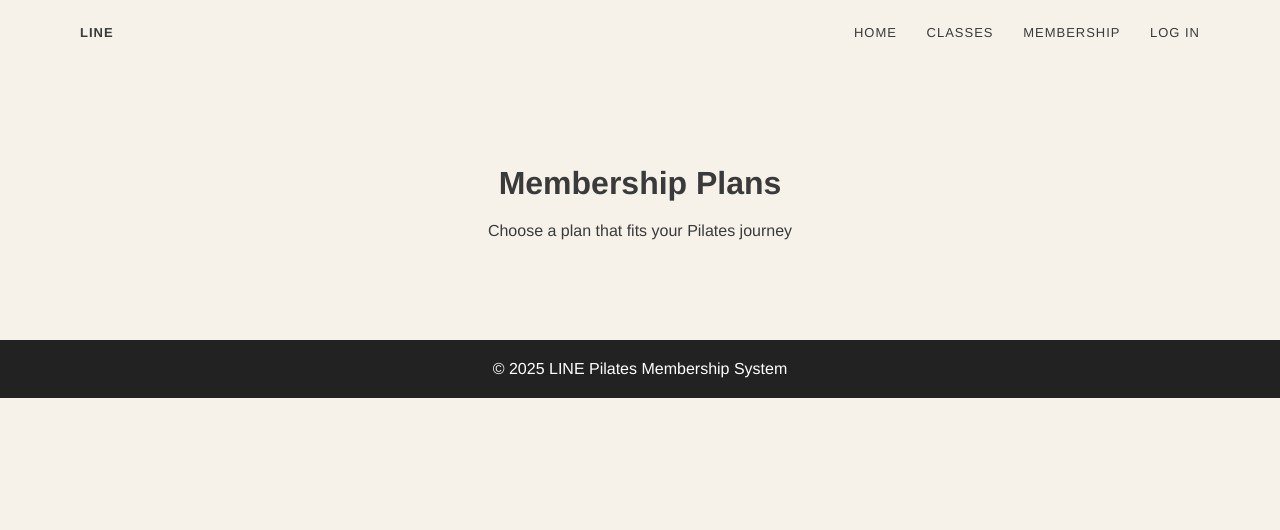
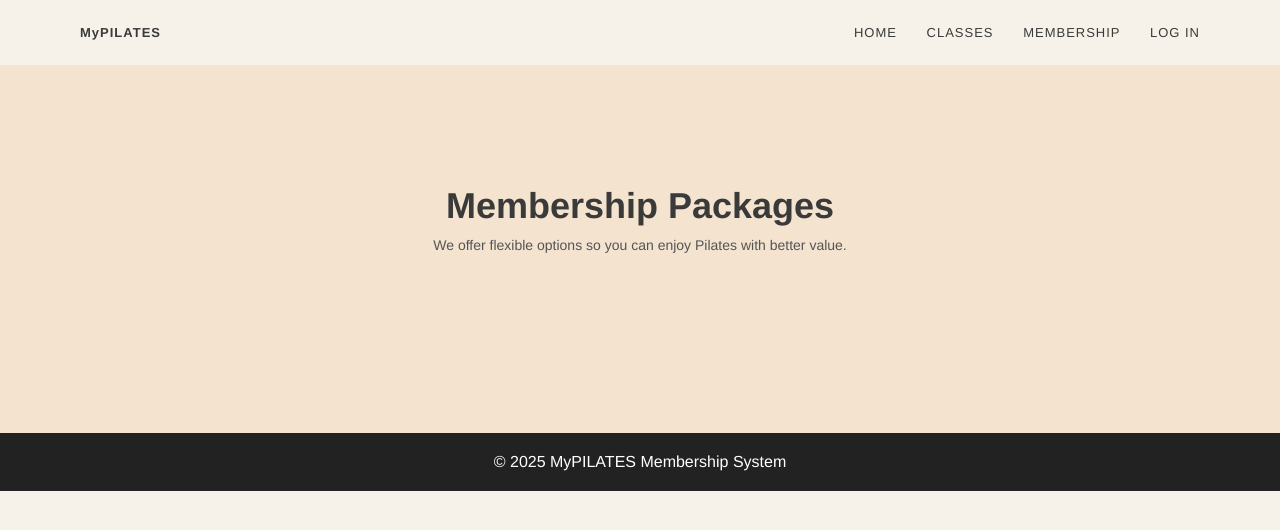
Before and after one commit to Fatinaqilahh/pilates-membership-system, a PHP site: page /membership.php in a window 1280 px wide. Shown: the top 530 px of the page. Run offline with PHP 8.4, Linux system fonts and the light colour scheme; data that the repository does not hold is empty.

Commit message:
Update Membership Plan

```diff
--- a/assets/css/main.css
+++ b/assets/css/main.css
@@ -113,7 +113,75 @@ input {
     padding: 12px;
     margin-bottom: 20px;
     border: 1px solid var(--border);
+
 }
+
+/* MEMBERSHIP SECTION */
+.membership-wrapper {
+    background-color: #f3e3cf;
+    padding: 120px 80px;
+    text-align: center;
+}
+
+.membership-title {
+    font-size: 36px;
+    margin-bottom: 10px;
+}
+
+.membership-subtitle {
+    font-size: 14px;
+    margin-bottom: 60px;
+    color: #555;
+}
+
+.membership-cards {
+    display: flex;
+    justify-content: center;
+    gap: 40px;
+    flex-wrap: wrap;
+}
+
+.membership-card {
+    background-color: #f9efe1;
+    width: 300px;
+    padding: 40px 30px;
+    border-radius: 6px;
+}
+
+.membership-card h4 {
+    font-size: 14px;
+    letter-spacing: 1px;
+    margin-bottom: 20px;
+}
+
+.membership-card h1 {
+    font-size: 36px;
+    margin-bottom: 20px;
+}
+
+.membership-card p {
+    font-size: 13px;
+    line-height: 1.8;
+    margin: 15px 0;
+}
+
+.membership-card hr {
+    border: none;
+    border-top: 1px solid #c9b9a6;
+    margin: 15px 0;
+}
+
+.membership-btn {
+    display: inline-block;
+    margin-top: 30px;
+    padding: 10px 30px;
+    border: 1px solid #c9a27e;
+    color: #c9a27e;
+    text-decoration: none;
+    font-size: 12px;
+    letter-spacing: 1px;
+}
+
 
 /* FOOTER */
 footer {
--- a/membership.php
+++ b/membership.php
@@ -4,16 +4,17 @@ $plans = mysqli_query($conn, "SELECT * FROM membership_plans");
 ?>
 
 <!DOCTYPE html>
-<html>
+<html lang="en">
 <head>
-    <title>Membership Plans | LINE Pilates</title>
+    <meta charset="UTF-8">
+    <title>Membership Packages | MyPILATES</title>
     <link rel="stylesheet" href="assets/css/main.css">
 </head>
 <body>
 
 <!-- NAVBAR -->
 <div class="navbar">
-    <strong>LINE</strong>
+    <strong>MyPILATES</strong>
     <div>
         <a href="index.php">HOME</a>
         <a href="index.php#classes">CLASSES</a>
@@ -22,29 +23,42 @@ $plans = mysqli_query($conn, "SELECT * FROM membership_plans");
     </div>
 </div>
 
-<!-- MEMBERSHIP SECTION -->
-<div class="section">
-    <h2>Membership Plans</h2>
-    <p>Choose a plan that fits your Pilates journey</p>
+<!-- MEMBERSHIP PACKAGES -->
+<div class="membership-wrapper">
+    <h2 class="membership-title">Membership Packages</h2>
+    <p class="membership-subtitle">
+        We offer flexible options so you can enjoy Pilates with better value.
+    </p>
 
-    <?php while ($plan = mysqli_fetch_assoc($plans)) { ?>
-        <div class="card">
-            <h3><?php echo $plan['plan_name']; ?></h3>
-            <p><?php echo $plan['description']; ?></p>
-            <p>
-                <strong>
-                    RM <?php echo $plan['price']; ?> /
-                    <?php echo $plan['duration_months']; ?> month(s)
-                </strong>
-            </p>
+    <div class="membership-cards">
+        <?php while ($plan = mysqli_fetch_assoc($plans)) { ?>
+            <div class="membership-card">
+                <h4><?php echo $plan['plan_name']; ?></h4>
 
-            <a href="signup.php" class="btn">Join Now</a>
-        </div>
-    <?php } ?>
+                <h1>RM <?php echo $plan['price']; ?></h1>
+
+                <p><?php echo $plan['description']; ?></p>
+                <hr>
+
+                <p>
+                    Valid for <?php echo $plan['duration_months']; ?> month(s)
+                    from the date of purchase.
+                </p>
+                <hr>
+
+                <p>
+                    Membership access included.
+                </p>
+
+                <a href="signup.php" class="membership-btn">JOIN NOW</a>
+            </div>
+        <?php } ?>
+    </div>
 </div>
 
+<!-- FOOTER -->
 <footer>
-    © 2025 LINE Pilates Membership System
+    © 2025 MyPILATES Membership System
 </footer>
 
 </body>
```
